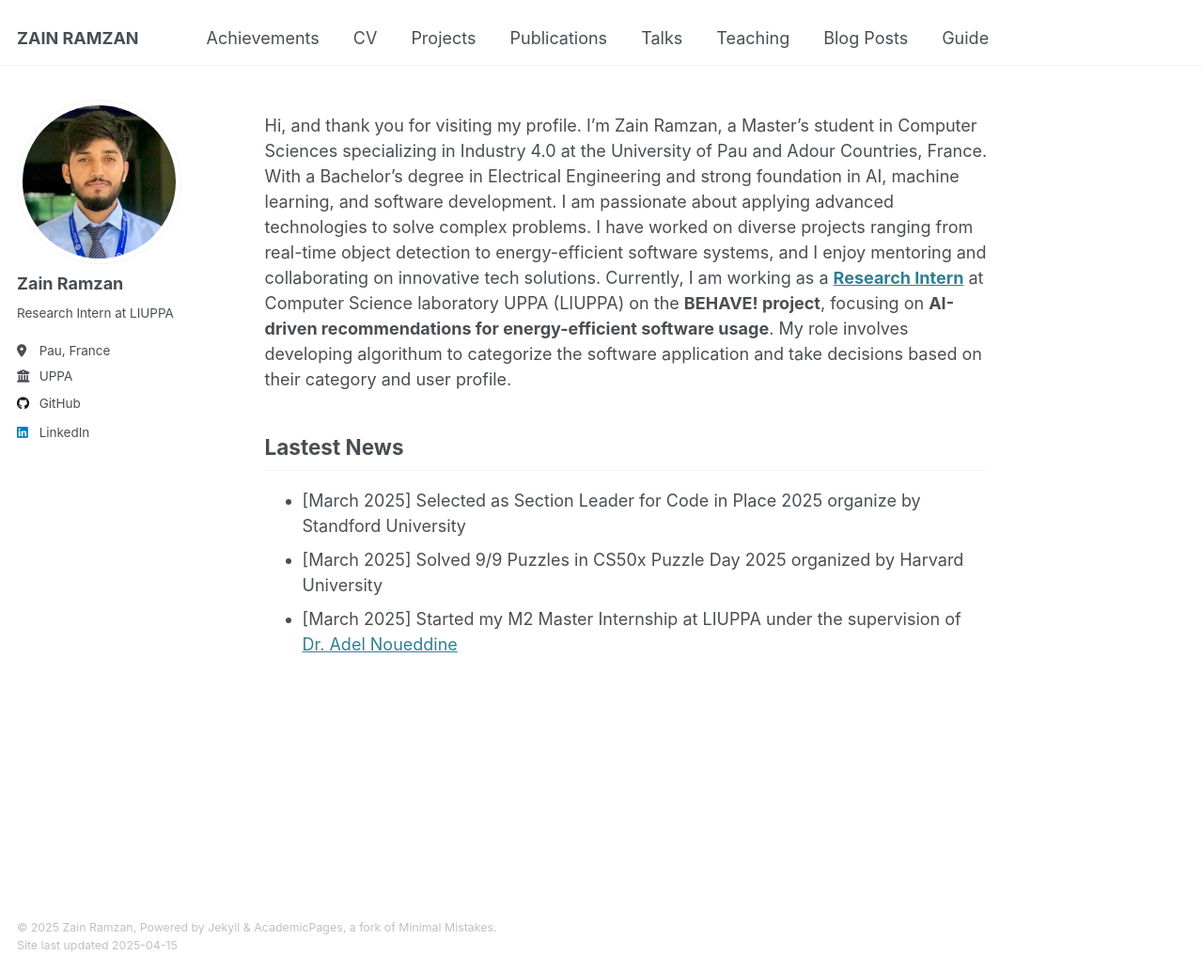
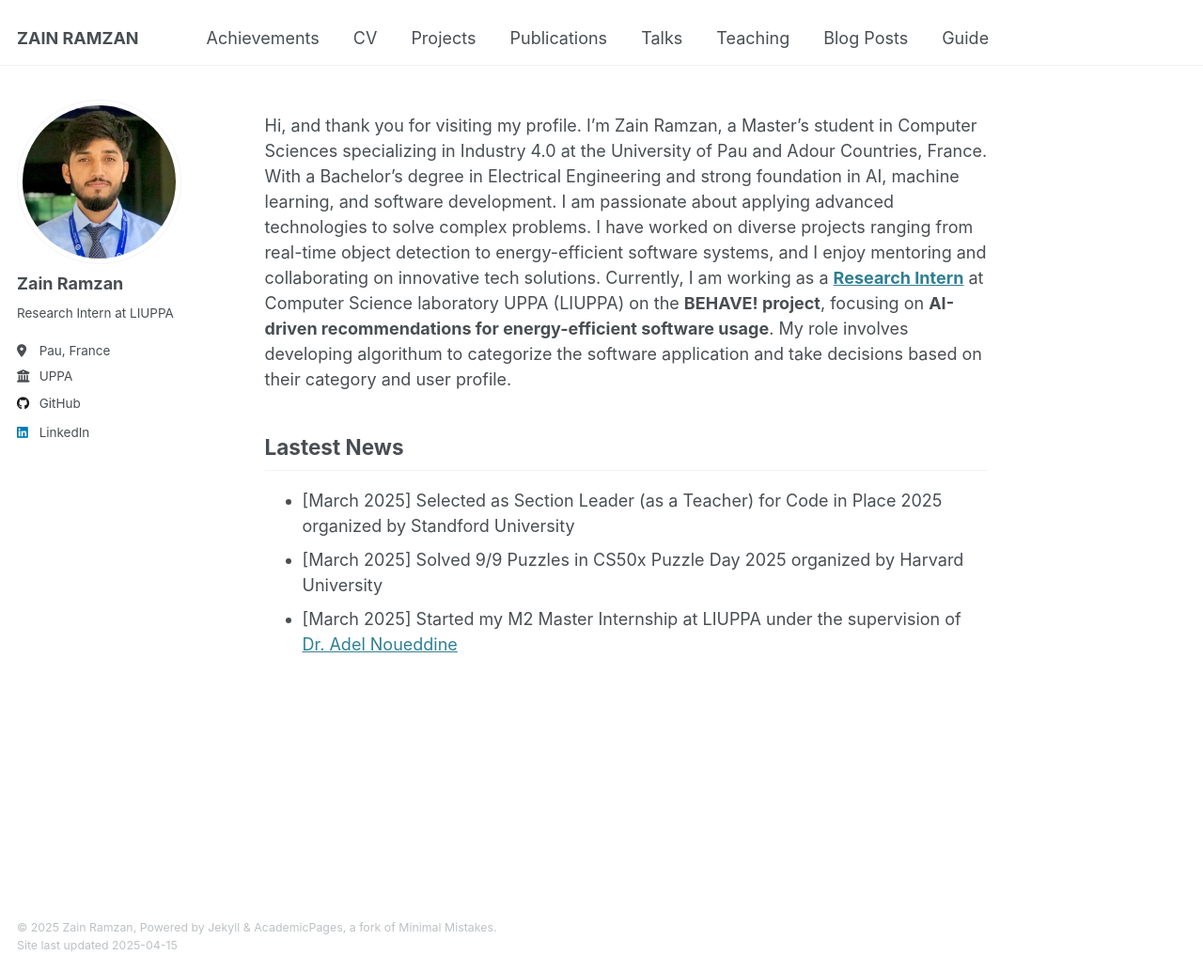
Before and after one commit to zain-ramzan/zain-ramzan.github.io, a Jekyll site: the page built from _pages/about.md, in a window 1280 px wide and 1033 px high. Shown: the whole window at 94% size. Built offline with Jekyll 4.4.1, drawn with Linux system fonts in a browser that asks for light colours.

Commit message:
Update about.md

```diff
--- a/_pages/about.md
+++ b/_pages/about.md
@@ -9,6 +9,6 @@ redirect_from:
 Hi, and thank you for visiting my profile.
 I’m Zain Ramzan, a Master’s student in Computer Sciences specializing in Industry 4.0 at the University of Pau and Adour Countries, France. With a Bachelor’s degree in Electrical Engineering and strong foundation in AI, machine learning, and software development. I am passionate about applying advanced technologies to solve complex problems. I have worked on diverse projects ranging from real-time object detection to energy-efficient software systems, and I enjoy mentoring and collaborating on innovative tech solutions. Currently, I am working as a [**Research Intern**](/cv/M2ResearchInternship) at Computer Science laboratory UPPA (LIUPPA) on the **BEHAVE! project**, focusing on **AI-driven recommendations for energy-efficient software usage**. My role involves developing algorithum to categorize the software application and take decisions based on their category and user profile.
 ## Lastest News
-* [March 2025] Selected as Section Leader for Code in Place 2025 organize by Standford University
+* [March 2025] Selected as Section Leader (as a Teacher) for Code in Place 2025 organized by Standford University
 * [March 2025] Solved 9/9 Puzzles in CS50x Puzzle Day 2025 organized by Harvard University
 * [March 2025] Started my M2 Master Internship at LIUPPA under the supervision of [Dr. Adel Noueddine](https://www.noureddine.org/)
```
